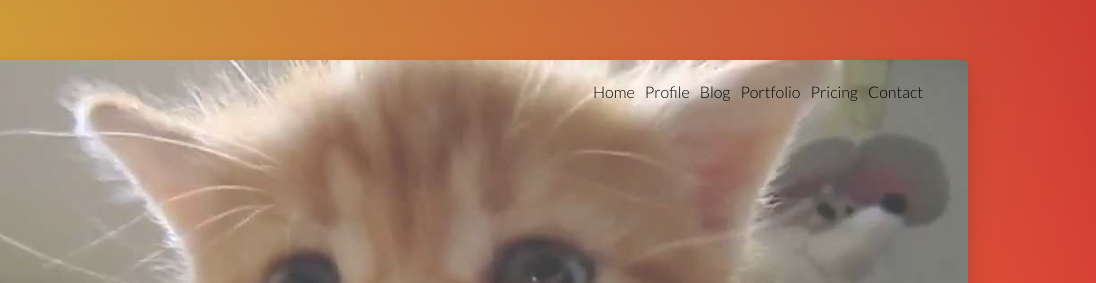
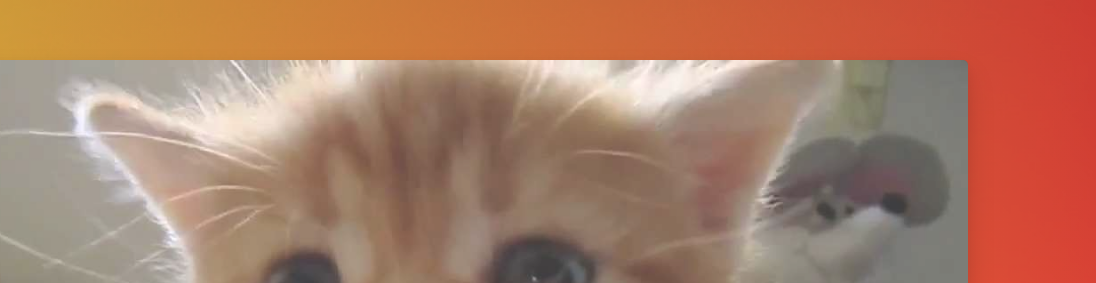
Before and after one commit to EinarsitoUwU/Binguito-, a plain HTML site: page index.html in a window 1280 px wide. Shown: the top 283 px of the page, 184-1280 px from the left. Drawn offline with nearby package versions, Linux system fonts and the light colour scheme; some icons are missing.

Commit message:
Inicio terminado

```diff
--- a/index.html
+++ b/index.html
@@ -36,33 +36,12 @@
 		<nav id="gtco-header-navbar" class="navbar navbar-expand-lg py-4">
     <div class="container">
         <a class="navbar-brand d-flex align-items-center" href="/">
-            <span class="lnr lnr-moon"></span>
+
         </a>
         <button class="navbar-toggler" type="button" data-toggle="collapse" data-target="#navbar-nav-header" aria-controls="navbar-nav-header" aria-expanded="false" aria-label="Toggle navigation">
             <span class="lnr lnr-menu"></span>
         </button>
-        <div class="collapse navbar-collapse" id="navbar-nav-header">
-            <ul class="navbar-nav ml-auto">
-                <li class="nav-item">
-                    <a class="nav-link" href="#home">Home</a>
-                </li>
-                <li class="nav-item">
-                    <a class="nav-link" href="#who-we-are">Profile</a>
-                </li>
-                <li class="nav-item">
-                    <a class="nav-link" href="#blog">Blog</a>
-                </li>
-                <li class="nav-item">
-                    <a class="nav-link" href="#portfolio">Portfolio</a>
-                </li>
-                <li class="nav-item">
-                    <a class="nav-link" href="#pricing">Pricing</a>
-                </li>
-                <li class="nav-item">
-                    <a class="nav-link" href="contact.html">Contact</a>
-                </li>
-            </ul>
-        </div>
+
     </div>
 
 </nav>		<div class="jumbotron d-flex align-items-center" style="background-image: url(img/hero-2.jpg)">
```
